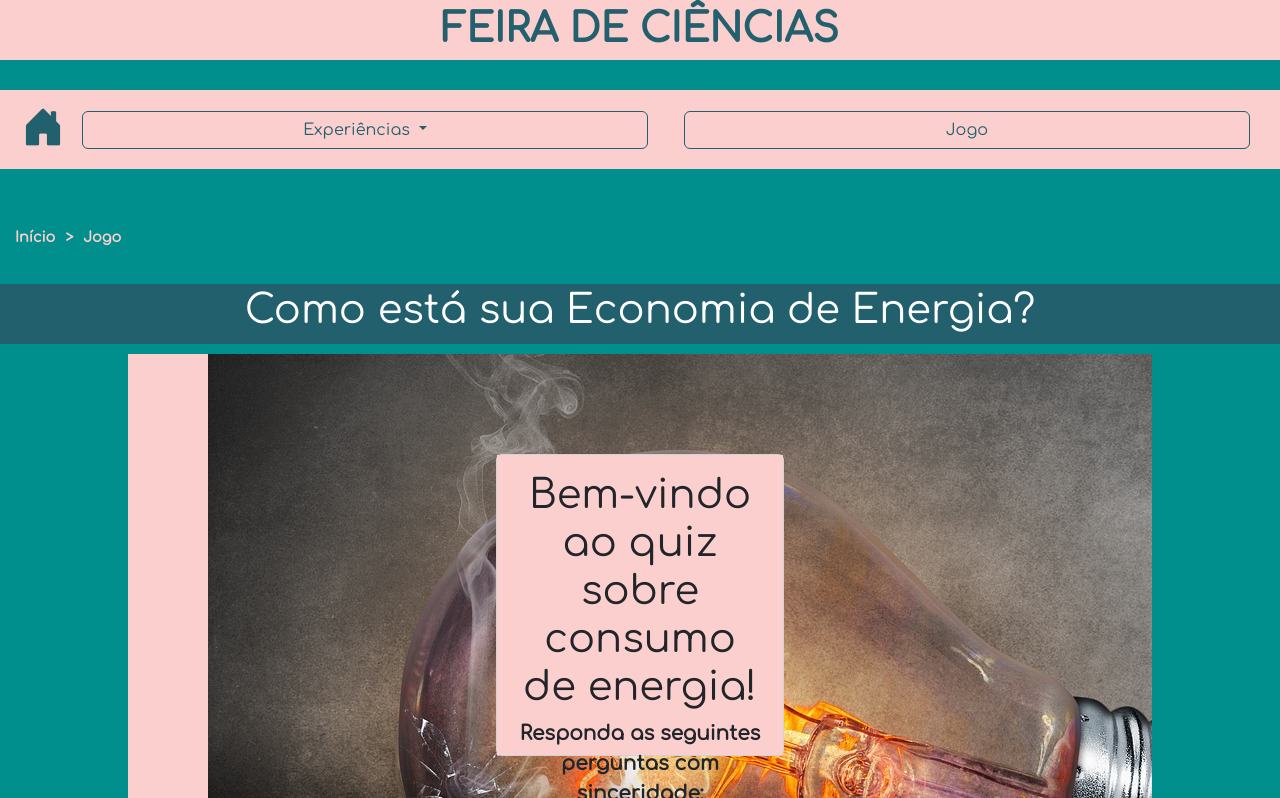
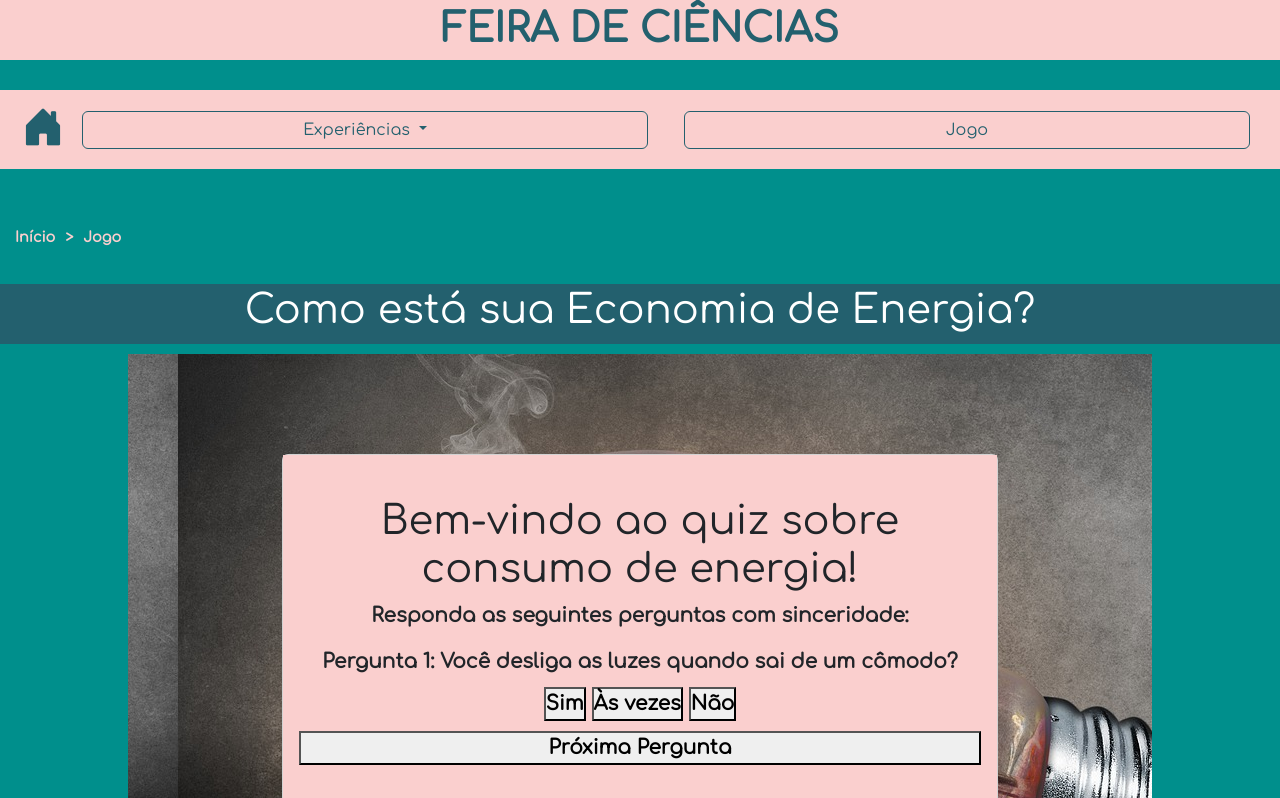
Before and after one commit to Anajulia-Santos/feira-de-ciencia, a plain HTML site: page game.html in a window 1280 px wide. Both pictures are taken after a click on the button "Iniciar". Shown: the top 798 px of the page. Drawn offline with nearby package versions, Linux system fonts and the light colour scheme.

Commit message:
Mudança na pagina do jogo

```diff
--- a/css/style.css
+++ b/css/style.css
@@ -166,8 +166,7 @@ main.game{
     height: 600px;
     margin:  auto;
     background-image: url(../image/3.jpg);
-    background-position: 80px;
-    background-repeat: no-repeat;
+    background-position: 50px;
 }
 
 #gametitle{
@@ -184,12 +183,15 @@ main.game .card {
     font-size: 20px;
     position: relative;
     top: 100px;
+    height: 450px;
+    display: flex;
+
 }
 
 #btnlogin {
     position: relative;
-    top: 140px;
-    left: 420px;
+    top: 220px;
+    left: 680px;
     color: #fff;
     box-shadow: 0 0 .2rem #fff,
     0 0 .2rem #fff,
@@ -212,8 +214,13 @@ main.game .card {
 a{
     text-decoration: none;
 }
-
-main.game .card .card-body{
-    height: 300px;
-
+.card-body {
+    text-align: center;
+    background-color: #FACFCE;
+    display: flex;
+    flex-direction: column;
+    justify-content: center;
 }
+footer#game{
+    height: 40px;
+}
--- a/game.html
+++ b/game.html
@@ -60,18 +60,18 @@
         <h1>Como está sua Economia de Energia?</h1>
     </div>
     <main class="game">
-        <div class="card" style="width: 18rem; display: none ;" id="cardbtn">
+        <div class="card" style="width: 70%; display: none ;" id="cardbtn">
             <div class="card-body">
                     <h1>Bem-vindo ao quiz sobre consumo de energia!</h1>
                     <p>Responda as seguintes perguntas com sinceridade:</p>
                     <div class="question">Pergunta 1: Você desliga as luzes quando sai de um cômodo?</div>
-                    <div class="options">
+                    <div class="options" style="margin: 10px auto;">
                       <button class="option">Sim</button>
                       <button class="option">Às vezes</button>
                       <button class="option">Não</button>
                     </div>
-                    <button class="next-button">Próxima Pergunta</button>
-                    <div class="progress-bar">
+                    <button class="next-button" >Próxima Pergunta</button>
+                    <div class="progress-bar" style="margin: 10px auto;">
                       <div class="progress"></div>
                     </div>
                     <div class="result">O seu score é: 0</div>
@@ -90,6 +90,7 @@
             }
         </script>
     </main>
+    <footer id="game"></footer>
     <script src="https://cdn.jsdelivr.net/npm/bootstrap@5.3.1/dist/js/bootstrap.bundle.min.js"
     integrity="sha384-HwwvtgBNo3bZJJLYd8oVXjrBZt8cqVSpeBNS5n7C8IVInixGAoxmnlMuBnhbgrkm"
     crossorigin="anonymous"></script>
```
